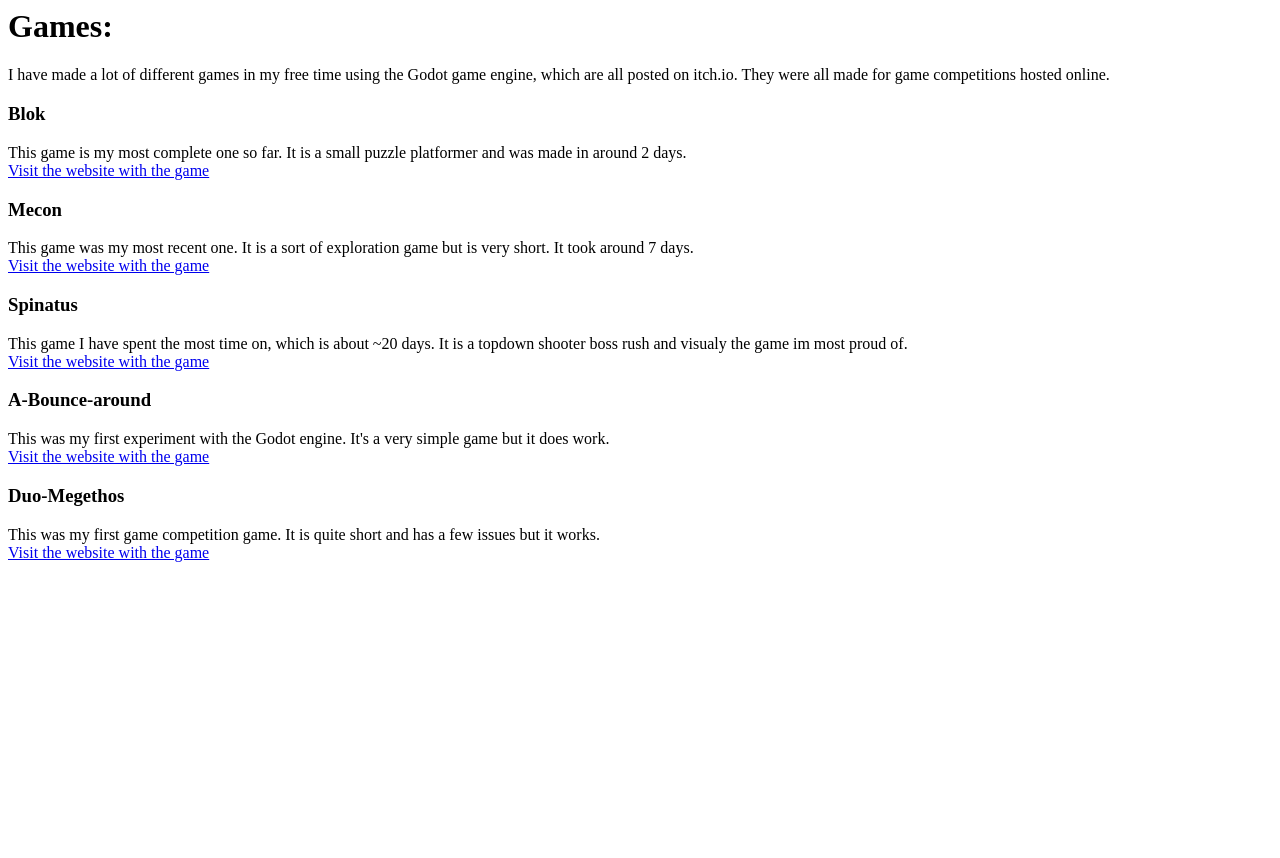
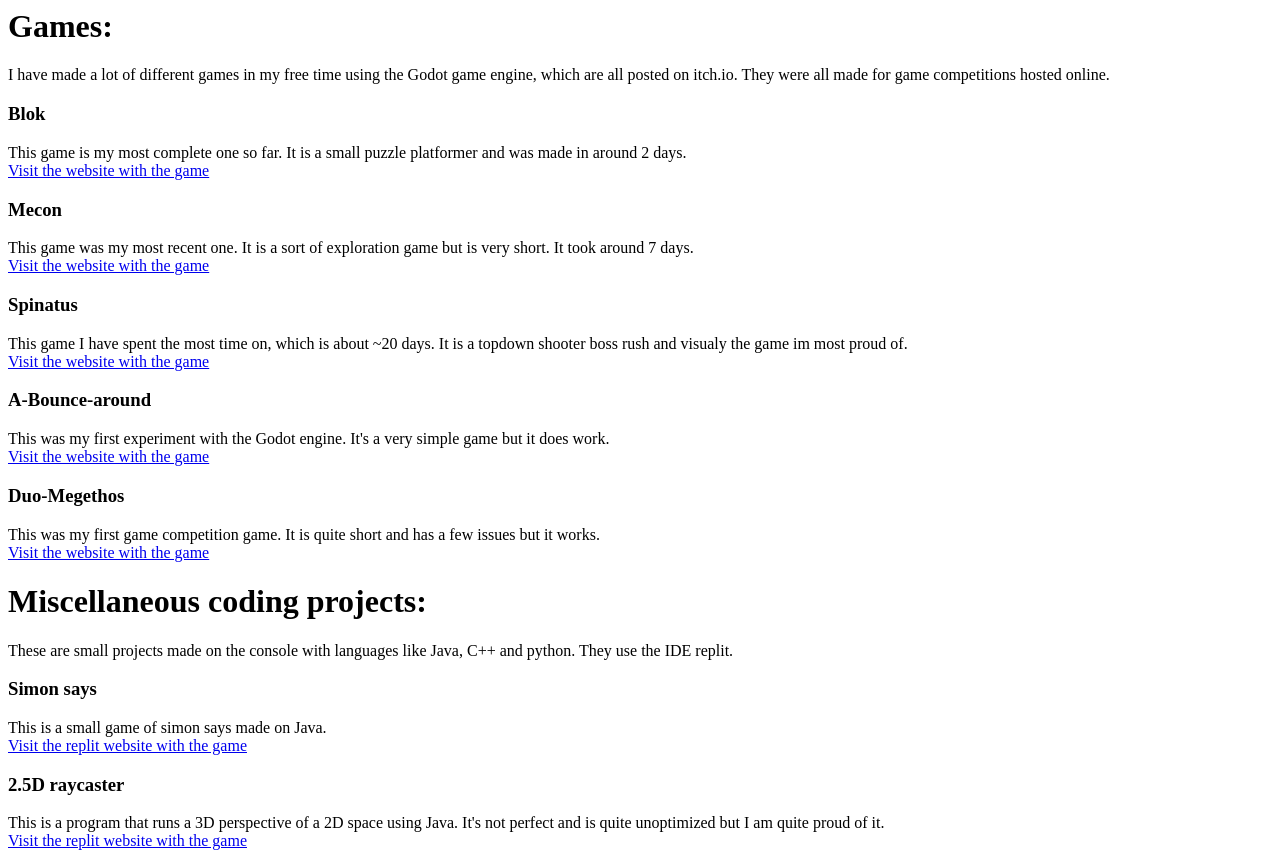
Before and after one commit to sf11882-coder/sandrospage, a plain HTML site: page index.html in a window 1280 px wide. Before the commit the page ends 800 px from the top, so only its background shows below. Drawn offline with Linux system fonts and the light colour scheme.

Commit message:
Update index.html

```diff
--- a/index.html
+++ b/index.html
@@ -21,5 +21,13 @@
 <h3>Duo-Megethos<br></h3>
 <p1>This was my first game competition game. It is quite short and has a few issues but it works.<br></p1>
 <a href="https://kazakking.itch.io/duo-megethos">Visit the website with the game<br></a>
+<h1>Miscellaneous coding projects:</h1>
+<p1>These are small projects made on the console with languages like Java, C++ and python. They use the IDE replit. <br></p1>
+<h3>Simon says<br></h3>
+<p1>This is a small game of simon says made on Java.<br></p1>
+<a href="https://replit.com/@SandroFuentes/simon-says?v=1#Main.java">Visit the replit website with the game<br></a>
+<h3>2.5D raycaster<br></h3>
+<p1>This is a program that runs a 3D perspective of a 2D space using Java. It's not perfect and is quite unoptimized but I am quite proud of it.<br></p1>
+<a href="https://replit.com/@SandroFuentes/simon-says?v=1#Main.java">Visit the replit website with the game<br></a>
 </body>
 </html>
```
